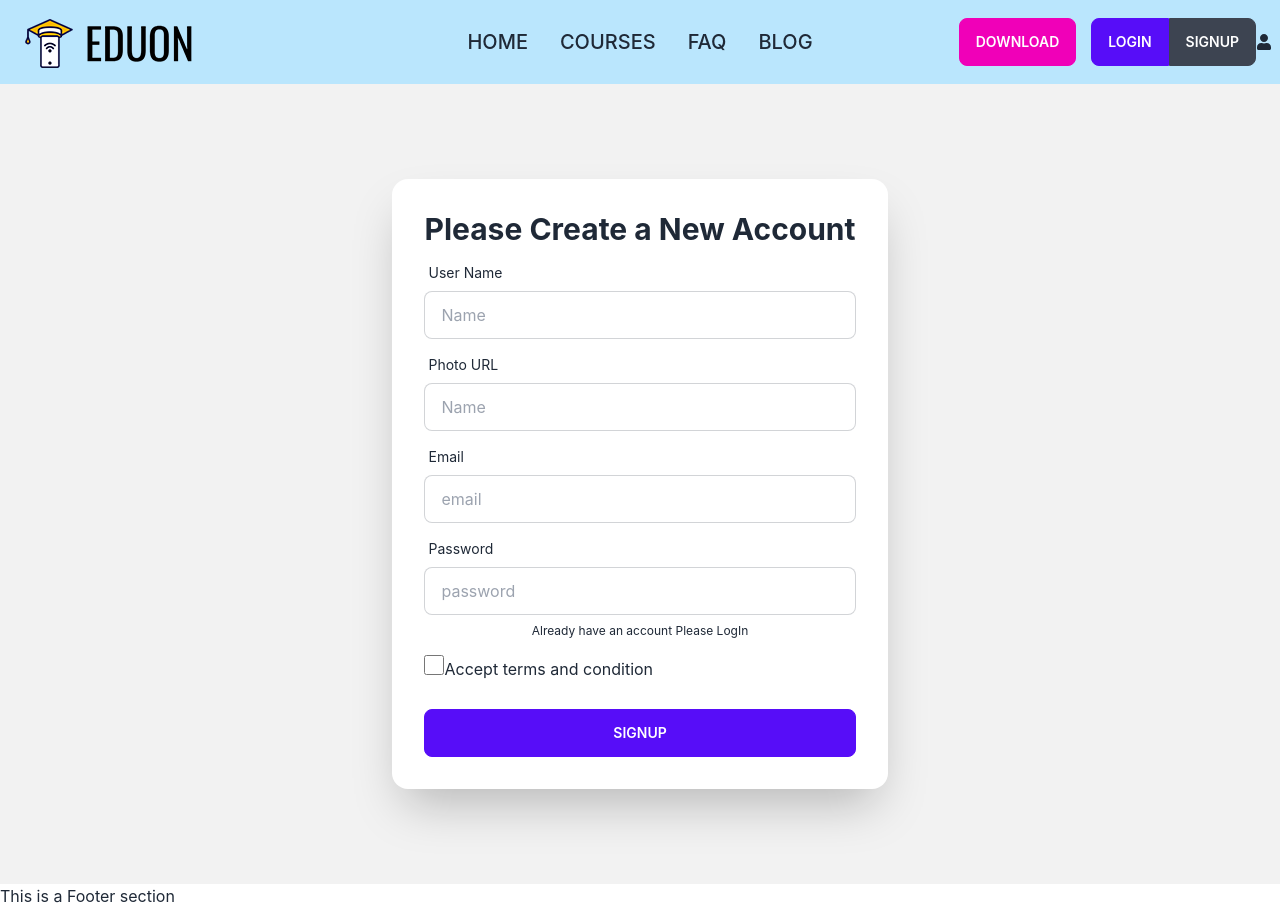
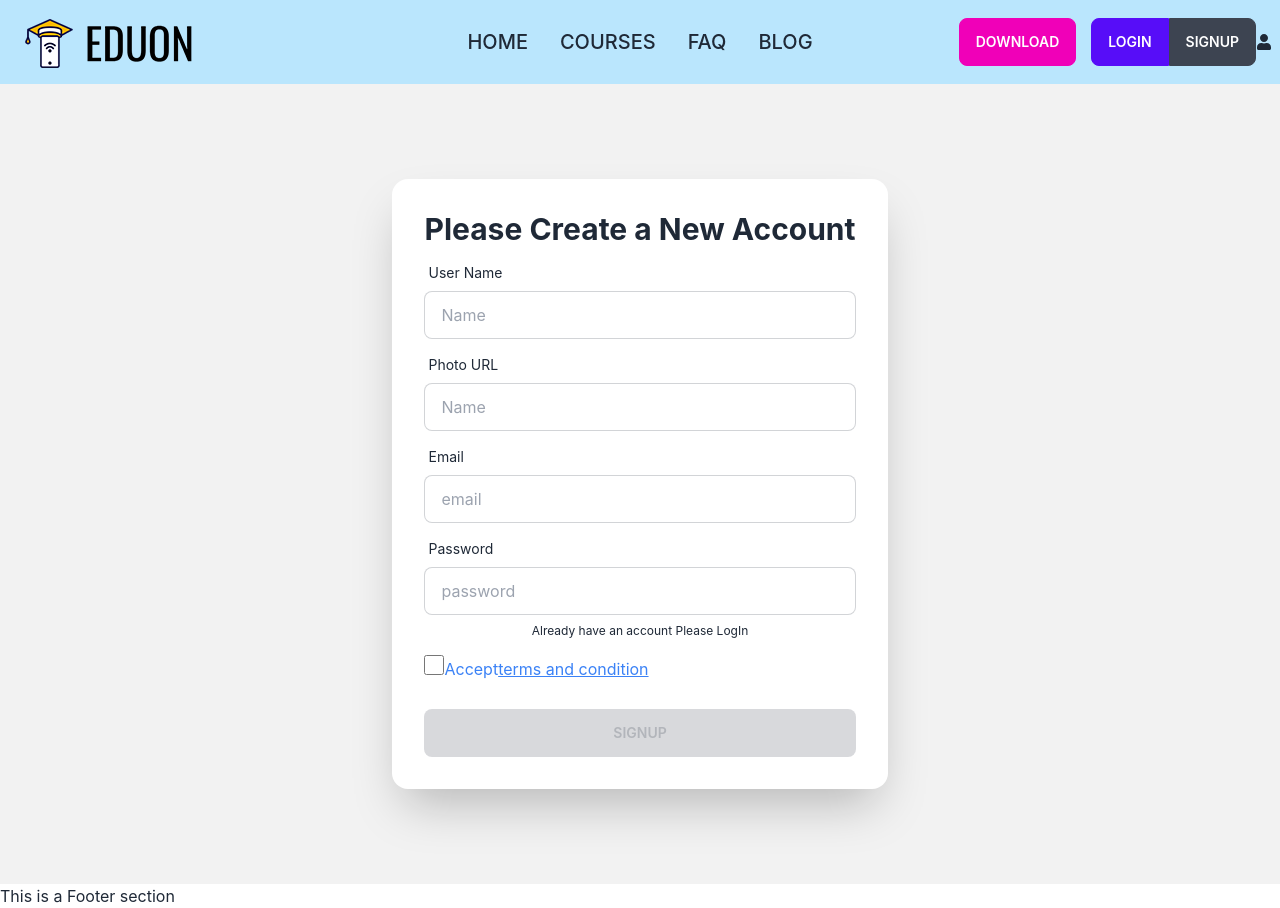
Before and after one commit to sauravmondal24/Eduon-It-institute, a React (Create React App) app: page /signup in a window 1280 px wide. Built offline with nearby package versions, Linux system fonts and the light colour scheme; no server answers.

Commit message:
terms and condition setup

```diff
--- a/src/Auth/SignUp/SignUp.js
+++ b/src/Auth/SignUp/SignUp.js
@@ -6,6 +6,7 @@ import { AuthContext } from '../../Context/AuthProvider';
 
 const SignUp = () => {
 	const [error, setError] = useState('');
+	const [accepted, setAccepted] = useState(false);
 	const { createUser } = useContext(AuthContext);
 
 	const handleSubmit = (event) => {
@@ -28,6 +29,10 @@ const SignUp = () => {
 				console.error('error', error);
 				setError(error.message);
 			});
+	};
+
+	const handleAccepted = (event) => {
+		setAccepted(event.target.checked);
 	};
 	return (
 		<div>
@@ -100,16 +105,28 @@ const SignUp = () => {
 							</div>
 							<div class="mb-3 form-check">
 								<input
+									onClick={handleAccepted}
 									type="checkbox"
 									className="form-check-input checkbox-sm checkbox-sm"
 									id="exampleCheck1"
 								/>
-								<label className="form-check-label" for="exampleCheck1">
-									Accept <Link>terms and condition</Link>
+								<label
+									className="form-check-label text-blue-500"
+									for="exampleCheck1"
+								>
+									Accept
+									<Link
+										to="/terms"
+										className=" underline  hover:decoration-dashed"
+									>
+										terms and condition
+									</Link>
 								</label>
 							</div>
 							<div className="form-control mt-2">
-								<button className="btn btn-primary">SignUP</button>
+								<button className="btn btn-primary" disabled={!accepted}>
+									SignUP
+								</button>
 							</div>
 						</form>
 					</div>
--- a/src/Routes/Routes.js
+++ b/src/Routes/Routes.js
@@ -5,6 +5,7 @@ import Blog from '../components/Blog/Blog';
 import Courses from '../components/Courses/Courses';
 import FAQ from '../components/FAQ/FAQ';
 import Home from '../components/Home/Home';
+import TermsAndCondition from '../components/Others/TermsAndCondition';
 import Main from '../Layout/Main';
 import PrivateRoute from './Private/PrivateRoute';
 
@@ -40,6 +41,10 @@ export const routes = createBrowserRouter([
 			{
 				path: '/blog',
 				element: <Blog></Blog>
+			},
+			{
+				path: '/terms',
+				element: <TermsAndCondition></TermsAndCondition>
 			}
 		]
 	}
--- a/src/components/Others/TermsAndCondition.js
+++ b/src/components/Others/TermsAndCondition.js
@@ -6,7 +6,7 @@ const TermsAndCondition = () => {
 		<div>
 			<h2>Terms And Condition </h2>
 			<p>
-				Go back to SignUp: <Link to="signup">SignUp</Link>
+				Go back to : <Link to="/signup">SignUp</Link>
 			</p>
 		</div>
 	);
```
